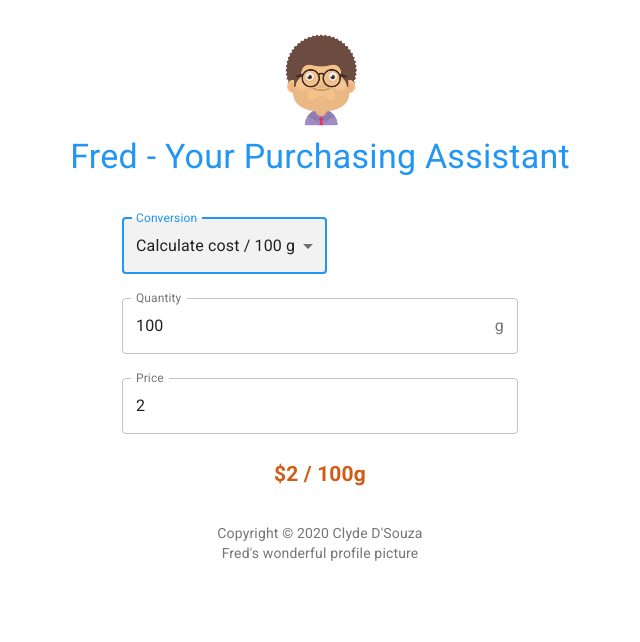
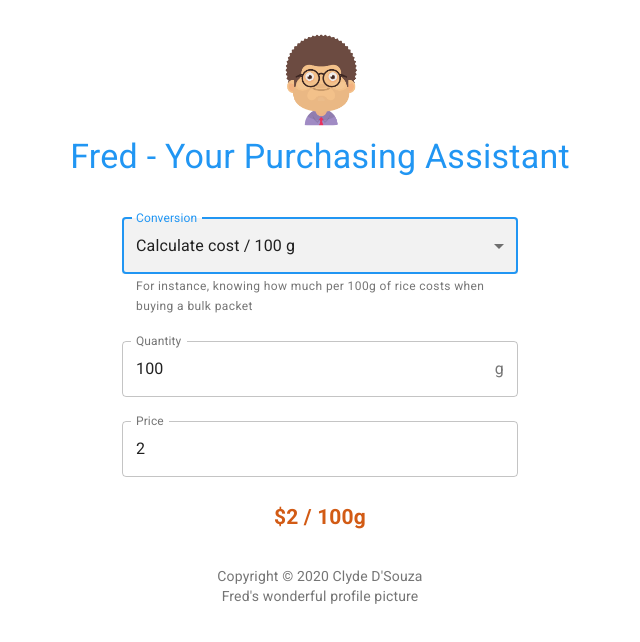
Before and after one commit to ClydeDz/fred, a React (Create React App) app: page / in a window 1280 px wide. Shown: the top 642 px of the page, without its empty margins (320-960 px from the left). Built offline with nearby package versions, Linux system fonts and the light colour scheme.

Commit message:
Add examples when changing conversion types

```diff
--- a/src/components/ConversionForm.js
+++ b/src/components/ConversionForm.js
@@ -10,8 +10,10 @@ import FormControl from '@material-ui/core/FormControl';
 import Select from '@material-ui/core/Select';
 import ConversionFormStyles from '../component-styles/ConversionFormStyles';
 import ConversionTypes from '../utils/ConversionTypes';
+import ConversionExamples from '../utils/ConversionExamples';
+import FormHelperText from '@material-ui/core/FormHelperText';
 
-export default function SignIn() {
+export default function ConversionForm() {
   const classes = ConversionFormStyles();
   const calculation = new Calculation();
 
@@ -25,6 +27,7 @@ export default function SignIn() {
     conversionType: ConversionTypes.CostPer100g,
     currency: '$'
   });
+  const [example, setExample] = React.useState(ConversionExamples[ConversionTypes.CostPer100g]);
 
   const handleChange = prop => event => {
     setModelValues({ ...model, [prop]: event.target.value });
@@ -37,6 +40,7 @@ export default function SignIn() {
 
   const handleConversionTypeChange = prop => event => {
     setModelValues({ ...model, [prop]: event.target.value });
+    setExample(ConversionExamples[event.target.value])
     switch(event.target.value){
       case 1:
         setQuantityAdornment({
@@ -88,6 +92,7 @@ export default function SignIn() {
                 <MenuItem value={ConversionTypes.CostPer1l}>Calculate cost / 1 L</MenuItem>
                 <MenuItem value={ConversionTypes.CostPerUnit}>Calculate cost / unit</MenuItem>
             </Select>
+            <FormHelperText>{example}</FormHelperText>
           </FormControl>
           <TextField
             variant="outlined"
--- /dev/null
+++ b/src/utils/ConversionExamples.js
@@ -0,0 +1,10 @@
+import ConversionTypes from "./ConversionTypes";
+
+const ConversionExamples = {
+    [ConversionTypes.CostPer100g]: "For instance, knowing how much per 100g of rice costs when buying a bulk packet",
+    [ConversionTypes.CostPer100ml]: "For instance, knowing how much per 100ml of juice costs when buying a large juice bottle",
+    [ConversionTypes.CostPer1l]: "For instance, knowing how much per litre of milk costs when buying a large milk bottle",
+    [ConversionTypes.CostPerUnit]: "For instance, knowing how much does the price of an egg costs when buying a carton."
+};
+
+export default ConversionExamples;
```
